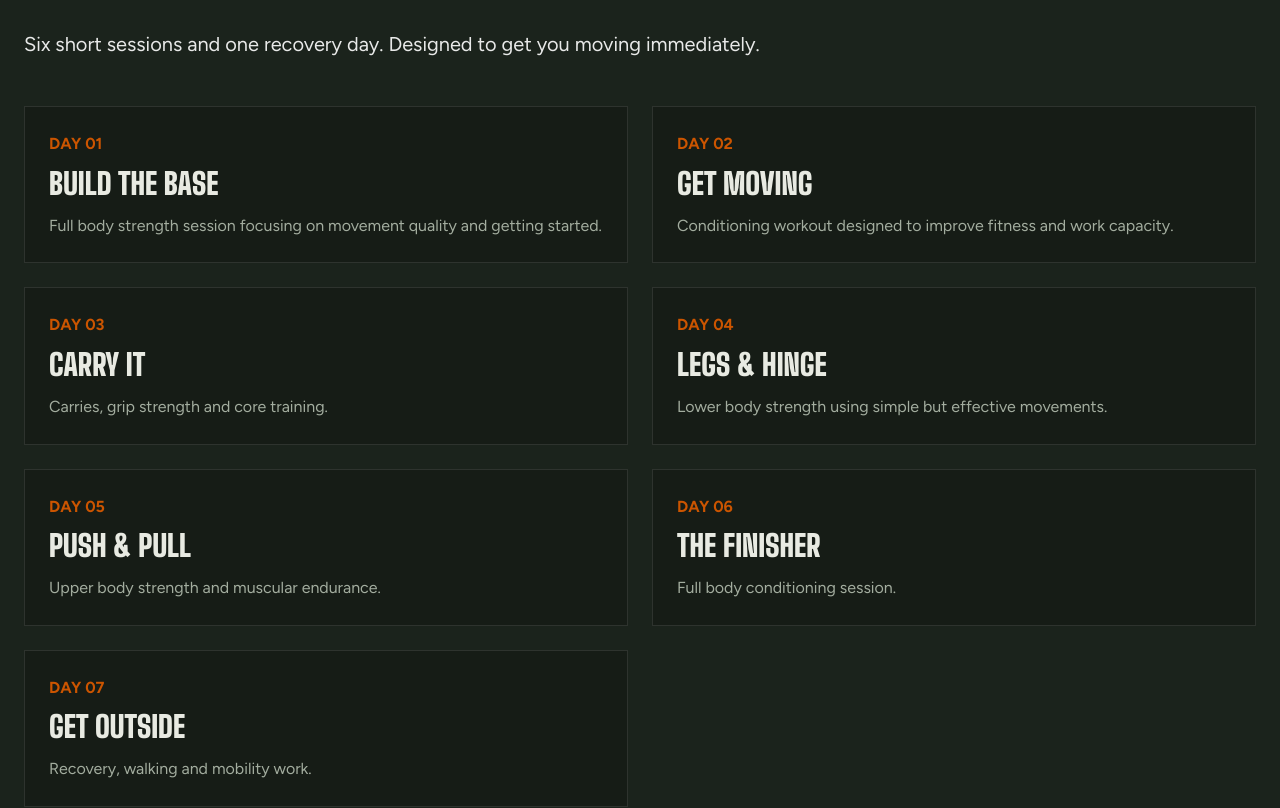
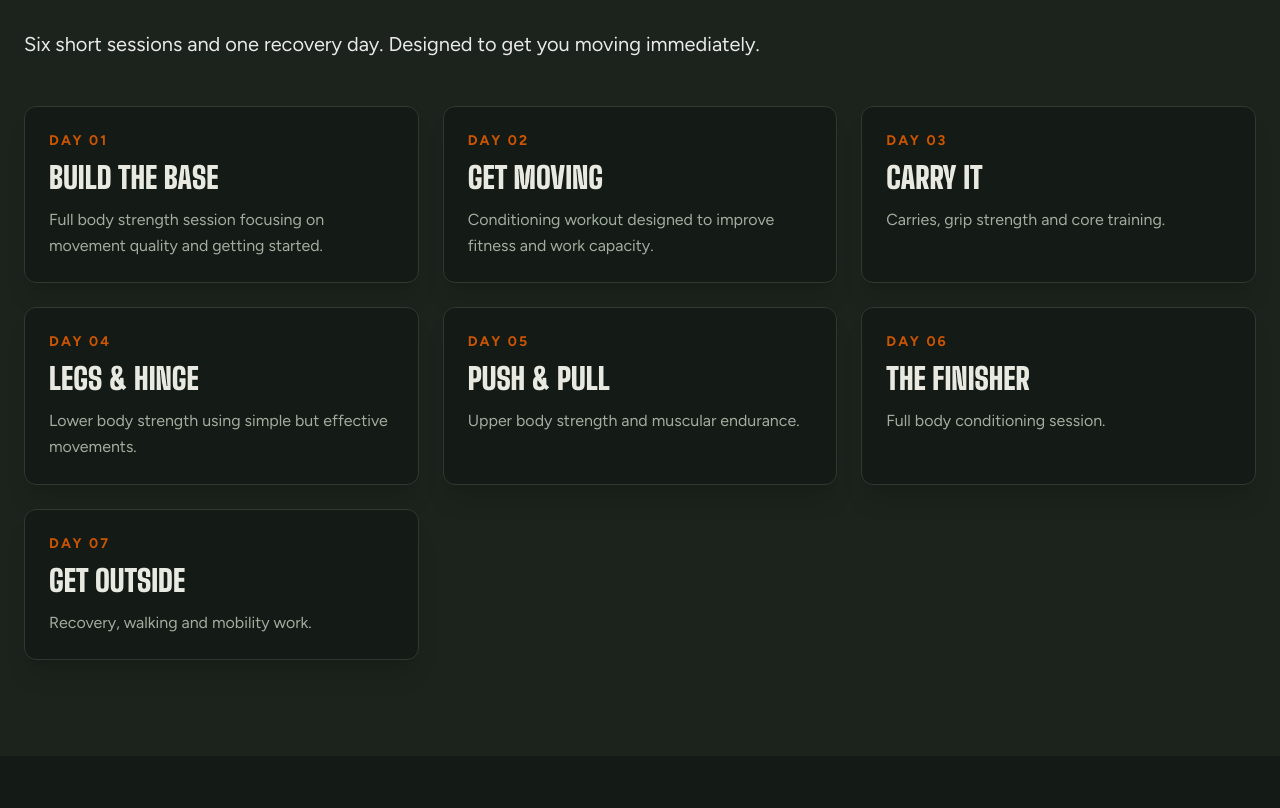
Before and after one commit to ironacregym-bit/bkxr-app, a Next.js app in the folder apps/iron-acre-web/: page / in a window 1280 px wide. Shown: the part 2791-3599 px from the top of the page. Built offline with nearby package versions, Linux system fonts and the light colour scheme.

Commit message:
Refactor FreeProgram component layout and styles

```diff
--- a/apps/iron-acre-web/components/FreeProgram.tsx
+++ b/apps/iron-acre-web/components/FreeProgram.tsx
@@ -1,3 +1,5 @@
+import { Card } from "./ui/card";
+
 export default function FreeProgram() {
   const days = [
     {
@@ -45,17 +47,24 @@ export default function FreeProgram() {
   ];
 
   return (
-    <section className="py-24 bg-[#1b231c]">
-
+    <section className="bg-[#1b231c] py-24">
       <div className="mx-auto max-w-7xl px-6">
 
         <div className="mb-12">
-
           <div className="mb-4 uppercase tracking-[0.15em] text-[#cc5500] font-bold">
             FREE PROGRAM
           </div>
 
-          <h2 className="mb-6 font-['Big_Shoulders_Display'] text-[clamp(3rem,8vw,5rem)] font-black uppercase leading-none">
+          <h2
+            className="
+              mb-6
+              font-['Big_Shoulders_Display']
+              text-[clamp(3rem,8vw,5rem)]
+              font-black
+              uppercase
+              leading-none
+            "
+          >
             Your Free
             <br />
             7 Day Program
@@ -65,26 +74,31 @@ export default function FreeProgram() {
             Six short sessions and one recovery day.
             Designed to get you moving immediately.
           </p>
-
         </div>
 
-        <div className="grid gap-6 md:grid-cols-2">
+        <div className="grid gap-6 md:grid-cols-2 xl:grid-cols-3">
 
           {days.map((item) => (
-            <div
+            <Card
               key={item.day}
               className="
-                border
-                border-white/10
-                bg-black/20
-                p-6
+                border-[#2e3a2f]
+                bg-[#141a15]
               "
             >
-              <div className="mb-2 text-[#cc5500] font-bold">
+              <div className="mb-2 text-sm font-bold tracking-[0.15em] text-[#cc5500]">
                 DAY {item.day}
               </div>
 
-              <h3 className="mb-3 font-['Big_Shoulders_Display'] text-3xl font-black uppercase">
+              <h3
+                className="
+                  mb-3
+                  font-['Big_Shoulders_Display']
+                  text-3xl
+                  font-black
+                  uppercase
+                "
+              >
                 {item.title}
               </h3>
 
@@ -92,13 +106,12 @@ export default function FreeProgram() {
                 {item.description}
               </p>
 
-            </div>
+            </Card>
           ))}
 
         </div>
 
       </div>
-
     </section>
   );
 }
```
